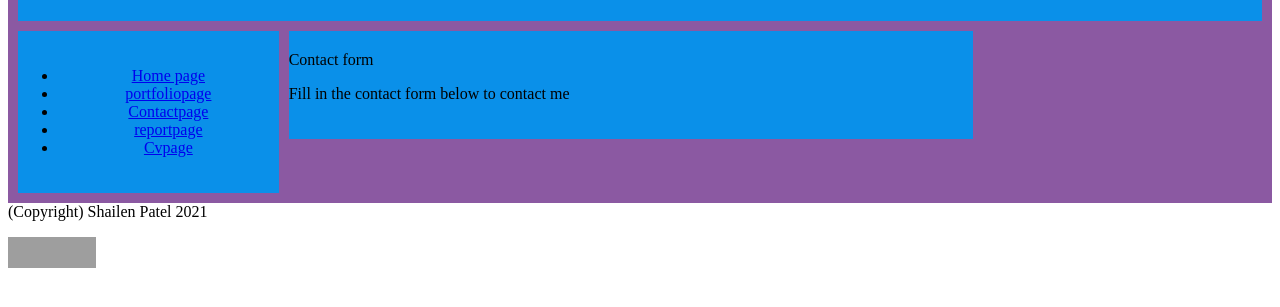
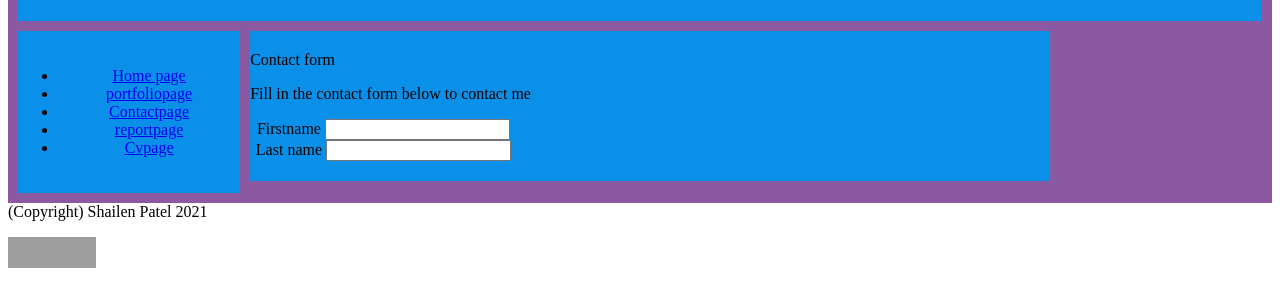
Before and after one commit to shailenlcfc/Website-changes, a plain HTML site: page contact.html in a window 1280 px wide. Shown: the part 117-424 px from the top of the page. Drawn offline with Linux system fonts and the light colour scheme; grey boxes are pictures that could not be loaded.

Commit message:
Created first name and last name section

```diff
--- a/contact.html
+++ b/contact.html
@@ -43,7 +43,12 @@
             </div>
             <div class="column">
             <div class="row">
-
+            <label for="fname">Firstname</label>
+            <input type="text"
+            </label>
+            <label for="fname">Last name</label>
+            <input type="text"
+         </label>
             </div>
 
 
```
